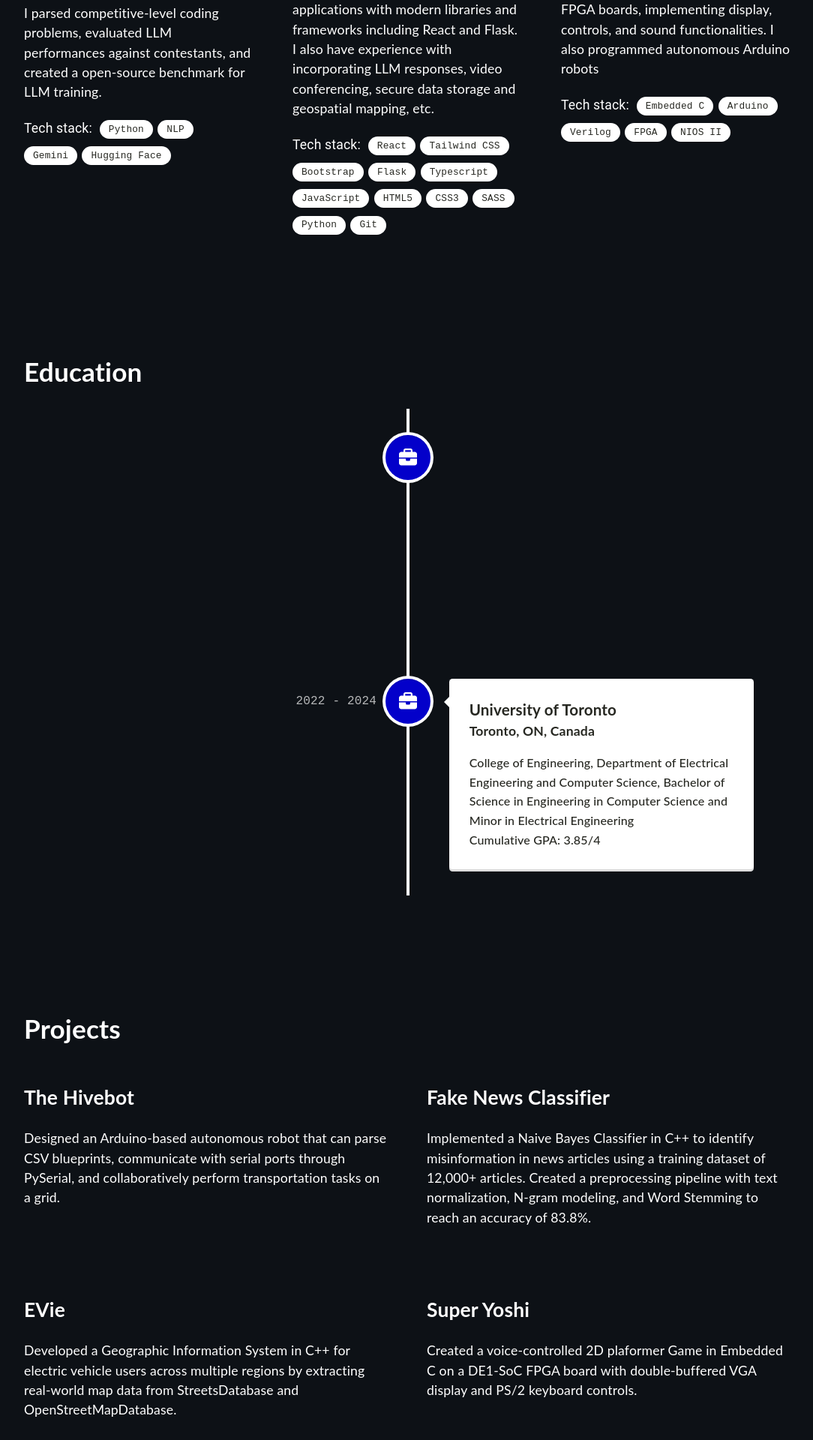
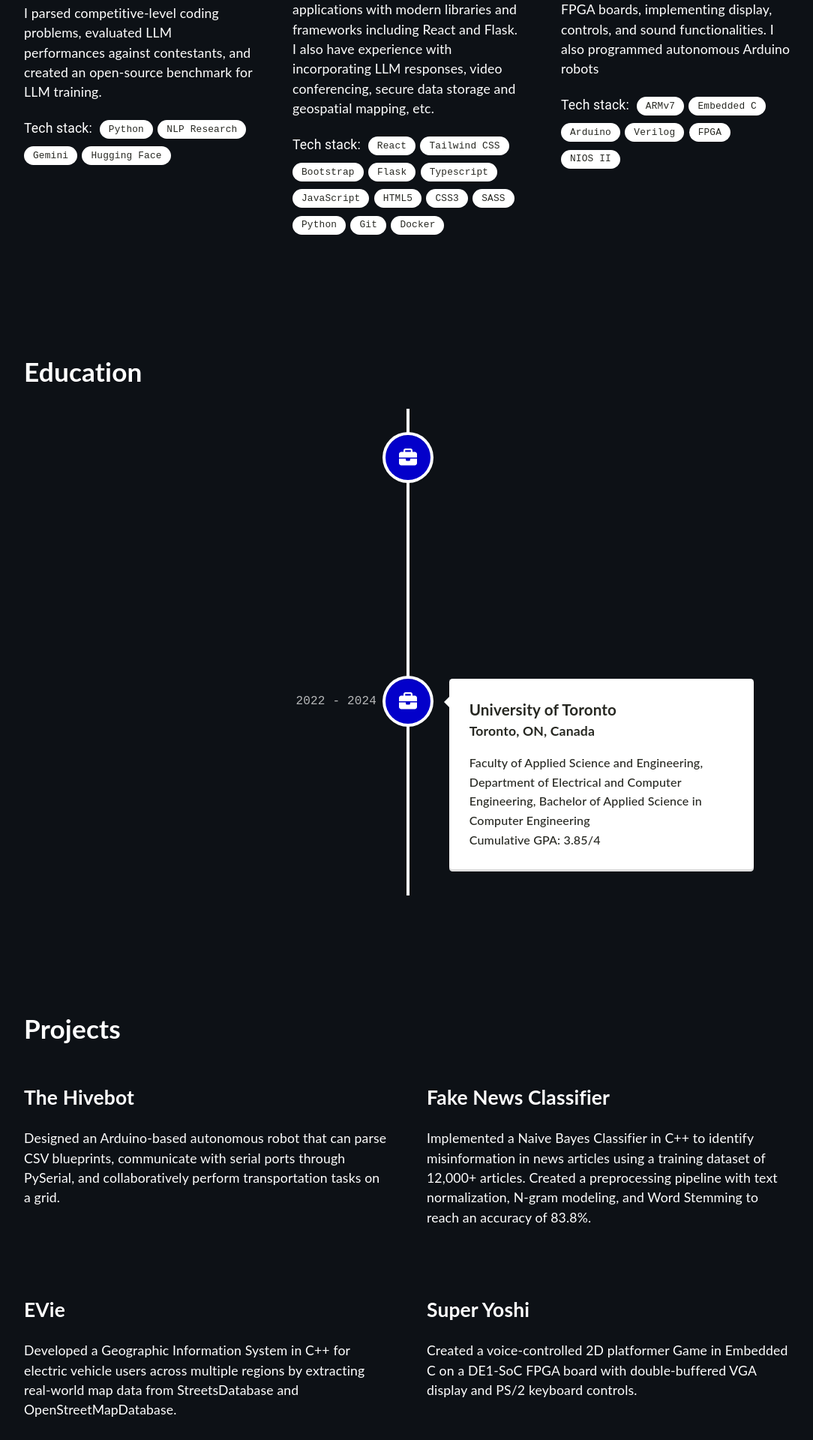
Before and after one commit to aoringx/aoringx.github.io, a React (Create React App) app: page / in a window 1280 px wide. Shown: the part 1440-3360 px from the top of the page at 75% size, without its empty margins (96-1180 px from the left). Built offline with nearby package versions, Linux system fonts and the light colour scheme.

Commit message:
fixed typo

```diff
--- a/src/components/About.tsx
+++ b/src/components/About.tsx
@@ -1,17 +1,12 @@
 import React from "react";
-import '@fortawesome/free-regular-svg-icons'
-import { FontAwesomeIcon } from '@fortawesome/react-fontawesome';
-import { faReact } from '@fortawesome/free-brands-svg-icons';
-import { faBrain , faRobot} from '@fortawesome/free-solid-svg-icons';
-import Chip from '@mui/material/Chip';
-import '../assets/styles/About.scss';
+import "@fortawesome/free-regular-svg-icons";
+import { FontAwesomeIcon } from "@fortawesome/react-fontawesome";
+import { faReact } from "@fortawesome/free-brands-svg-icons";
+import { faBrain, faRobot } from "@fortawesome/free-solid-svg-icons";
+import Chip from "@mui/material/Chip";
+import "../assets/styles/About.scss";
 
-const labelsFirst = [
-    "Python",
-    "NLP",
-    "Gemini",
-    "Hugging Face"
-];
+const labelsFirst = ["Python", "NLP Research", "Gemini", "Hugging Face"];
 
 const labelsSecond = [
   "React",
@@ -24,10 +19,12 @@ const labelsSecond = [
   "CSS3",
   "SASS",
   "Python",
-    "Git"
+  "Git",
+  "Docker",
 ];
 
 const labelsThird = [
+  "ARMv7",
   "Embedded C",
   "Arduino",
   "Verilog",
@@ -41,48 +38,62 @@ function About() {
       <div className="skills-container">
         <h1>About</h1>
         <p className="about">
-                Welcome to my home page! <br></br>
-                I am a senior undergraduate student majoring in Computer Science at the University of Michigan. <br></br>
-                My research interest is in Machine Learning and Natural Language Processing, and I currently serve as a research assistant at the LAUNCH Lab.
-                I am also passionate about embedded systems and computer security. <br></br>
-                I am fluent in C++ and Python, with proficiency in web development. <br></br>
+          Welcome to my home page! <br></br>I am a senior undergraduate student
+          majoring in Computer Science at the University of Michigan. <br></br>
+          My research interest is in Machine Learning and Natural Language
+          Processing, and I currently serve as a research assistant at the
+          LAUNCH Lab. I am also passionate about embedded systems and computer
+          security. <br></br>I am fluent in C++ and Python, and proficient in
+          web development. <br></br>
           In my free time, I enjoy swimming, badminton, dancing, and singing.
         </p>
 
         <div className="skills-grid">
-
           <div className="skill">
-                    <FontAwesomeIcon icon={faBrain} size="3x"/>
+            <FontAwesomeIcon icon={faBrain} size="3x" />
             <h3>Large Language Model Evaluation</h3>
-                    <p>I parsed competitive-level coding problems, evaluated LLM performances against contestants, and created a open-source benchmark for LLM training.</p>
+            <p>
+              I parsed competitive-level coding problems, evaluated LLM
+              performances against contestants, and created an open-source
+              benchmark for LLM training.
+            </p>
             <div className="flex-chips">
               <span className="chip-title">Tech stack:</span>
               {labelsFirst.map((label, index) => (
-                            <Chip key={index} className='chip' label={label} />
+                <Chip key={index} className="chip" label={label} />
               ))}
             </div>
           </div>
 
           <div className="skill">
-                    <FontAwesomeIcon icon={faReact} size="3x"/>
+            <FontAwesomeIcon icon={faReact} size="3x" />
             <h3>Full-stack Web Development</h3>
-                    <p>I have developed full-stack web applications with modern libraries and frameworks including React and Flask. I also have experience with incorporating LLM responses, video conferencing, secure data storage and geospatial mapping, etc.</p>
+            <p>
+              I have developed full-stack web applications with modern libraries
+              and frameworks including React and Flask. I also have experience
+              with incorporating LLM responses, video conferencing, secure data
+              storage and geospatial mapping, etc.
+            </p>
             <div className="flex-chips">
               <span className="chip-title">Tech stack:</span>
               {labelsSecond.map((label, index) => (
-                            <Chip key={index} className='chip' label={label} />
+                <Chip key={index} className="chip" label={label} />
               ))}
             </div>
           </div>
 
           <div className="skill">
-                    <FontAwesomeIcon icon={faRobot} size="3x"/>
-                    <h3>Embeddded Stystem Design</h3>
-                    <p>I designed embedded video games on FPGA boards, implementing display, controls, and sound functionalities. I also programmed autonomous Arduino robots</p>
+            <FontAwesomeIcon icon={faRobot} size="3x" />
+            <h3>Embedded System Design</h3>
+            <p>
+              I designed embedded video games on FPGA boards, implementing
+              display, controls, and sound functionalities. I also programmed
+              autonomous Arduino robots
+            </p>
             <div className="flex-chips">
               <span className="chip-title">Tech stack:</span>
               {labelsThird.map((label, index) => (
-                            <Chip key={index} className='chip' label={label} />
+                <Chip key={index} className="chip" label={label} />
               ))}
             </div>
           </div>
--- a/src/components/Education.tsx
+++ b/src/components/Education.tsx
@@ -1,10 +1,13 @@
 import React from "react";
-import '@fortawesome/free-regular-svg-icons'
-import { FontAwesomeIcon } from '@fortawesome/react-fontawesome';
-import { faBriefcase } from '@fortawesome/free-solid-svg-icons';
-import { VerticalTimeline, VerticalTimelineElement }  from 'react-vertical-timeline-component';
-import 'react-vertical-timeline-component/style.min.css';
-import '../assets/styles/Education.scss'
+import "@fortawesome/free-regular-svg-icons";
+import { FontAwesomeIcon } from "@fortawesome/react-fontawesome";
+import { faBriefcase } from "@fortawesome/free-solid-svg-icons";
+import {
+  VerticalTimeline,
+  VerticalTimelineElement,
+} from "react-vertical-timeline-component";
+import "react-vertical-timeline-component/style.min.css";
+import "../assets/styles/Education.scss";
 
 function Timeline() {
   return (
@@ -14,29 +17,41 @@ function Timeline() {
         <VerticalTimeline>
           <VerticalTimelineElement
             className="vertical-timeline-element--work"
-            contentStyle={{ background: 'white', color: 'rgb(39, 40, 34)' }}
-            contentArrowStyle={{ borderRight: '7px solid  white' }}
+            contentStyle={{ background: "white", color: "rgb(39, 40, 34)" }}
+            contentArrowStyle={{ borderRight: "7px solid  white" }}
             date="2024 - present"
-            iconStyle={{ background: '#0300caff', color: 'rgb(39, 40, 34)' }}
+            iconStyle={{ background: "#0300caff", color: "rgb(39, 40, 34)" }}
             icon={<FontAwesomeIcon icon={faBriefcase} />}
           >
-            <h3 className="vertical-timeline-element-title">University of Michigan</h3>
-            <h4 className="vertical-timeline-element-subtitle">Ann Arbor, MI, USA</h4>
+            <h3 className="vertical-timeline-element-title">
+              University of Michigan
+            </h3>
+            <h4 className="vertical-timeline-element-subtitle">
+              Ann Arbor, MI, USA
+            </h4>
             <p>
-              Faculty of Applied Science and Engineering, Department of Electrical and Computer Engineering, Bachelor of Applied Science in Computer Engineering <br></br>
+              College of Engineering, Department of Electrical Engineering and
+              Computer Science, Bachelor of Science in Engineering in Computer
+              Science and Minor in Electrical Engineering <br></br>
               Cumulative GPA: 3.972/4
             </p>
           </VerticalTimelineElement>
           <VerticalTimelineElement
             className="vertical-timeline-element--work"
             date="2022 - 2024"
-            iconStyle={{ background: '#0300caff', color: 'rgb(39, 40, 34)' }}
+            iconStyle={{ background: "#0300caff", color: "rgb(39, 40, 34)" }}
             icon={<FontAwesomeIcon icon={faBriefcase} />}
           >
-            <h3 className="vertical-timeline-element-title">University of Toronto</h3>
-            <h4 className="vertical-timeline-element-subtitle">Toronto, ON, Canada</h4>
+            <h3 className="vertical-timeline-element-title">
+              University of Toronto
+            </h3>
+            <h4 className="vertical-timeline-element-subtitle">
+              Toronto, ON, Canada
+            </h4>
             <p>
-              College of Engineering, Department of Electrical Engineering and Computer Science, Bachelor of Science in Engineering in Computer Science and Minor in Electrical Engineering <br></br>
+              Faculty of Applied Science and Engineering, Department of
+              Electrical and Computer Engineering, Bachelor of Applied Science
+              in Computer Engineering <br></br>
               Cumulative GPA: 3.85/4
             </p>
           </VerticalTimelineElement>
--- a/src/components/Project.tsx
+++ b/src/components/Project.tsx
@@ -1,36 +1,75 @@
 import React from "react";
-import '../assets/styles/Project.scss';
+import "../assets/styles/Project.scss";
 
 function Project() {
-    return(
+  return (
     <div className="projects-container" id="projects">
       <h1>Projects</h1>
       <div className="projects-grid">
-
         <div className="project">
           {/* <a href="https://github.com/AoringX/100-TheHive" target="_blank" rel="noreferrer"><img src={} className="zoom" alt="thumbnail" width="100%"/></a> */}
-                <a href="https://github.com/AoringX/100-TheHive" target="_blank" rel="noreferrer"><h2>The Hivebot</h2></a>
-                <p>Designed an Arduino-based autonomous robot that can parse CSV blueprints, communicate with serial ports through PySerial, and collaboratively perform transportation tasks on a grid.</p>
+          <a
+            href="https://github.com/AoringX/100-TheHive"
+            target="_blank"
+            rel="noreferrer"
+          >
+            <h2>The Hivebot</h2>
+          </a>
+          <p>
+            Designed an Arduino-based autonomous robot that can parse CSV
+            blueprints, communicate with serial ports through PySerial, and
+            collaboratively perform transportation tasks on a grid.
+          </p>
         </div>
 
         <div className="project">
           {/* <a href="https://github.com/AoringX/298-MLClassifier" target="_blank" rel="noreferrer"><img src={} className="zoom" alt="thumbnail" width="100%"/></a> */}
-                <a href="https://github.com/AoringX/298-MLClassifier" target="_blank" rel="noreferrer"><h2>Fake News Classifier</h2></a>
-                <p>Implemented a Naive Bayes Classifier in C++ to identify misinformation in news articles using a training dataset of 12,000+ articles. Created a preprocessing pipeline with text normalization, N-gram modeling, and Word Stemming to reach an accuracy of 83.8%. </p>
+          <a
+            href="https://github.com/AoringX/298-MLClassifier"
+            target="_blank"
+            rel="noreferrer"
+          >
+            <h2>Fake News Classifier</h2>
+          </a>
+          <p>
+            Implemented a Naive Bayes Classifier in C++ to identify
+            misinformation in news articles using a training dataset of 12,000+
+            articles. Created a preprocessing pipeline with text normalization,
+            N-gram modeling, and Word Stemming to reach an accuracy of 83.8%.{" "}
+          </p>
         </div>
 
         <div className="project">
           {/* <a href="https://github.com/Edwardobird/ECE297Project" target="_blank" rel="noreferrer"><img src={} className="zoom" alt="thumbnail" width="100%"/></a> */}
-                <a href="https://github.com/Edwardobird/ECE297Project" target="_blank" rel="noreferrer"><h2>EVie</h2></a>
-                <p>Developed a Geographic Information System in C++ for electric vehicle users across multiple regions by extracting real-world map data from StreetsDatabase and OpenStreetMapDatabase.</p>
+          <a
+            href="https://github.com/Edwardobird/ECE297Project"
+            target="_blank"
+            rel="noreferrer"
+          >
+            <h2>EVie</h2>
+          </a>
+          <p>
+            Developed a Geographic Information System in C++ for electric
+            vehicle users across multiple regions by extracting real-world map
+            data from StreetsDatabase and OpenStreetMapDatabase.
+          </p>
         </div>
 
         <div className="project">
           {/* <a href="https://github.com/AoringX/243-SuperYoshi" target="_blank" rel="noreferrer"><img src={} className="zoom" alt="thumbnail" width="100%"/></a> */}
-                <a href="https://github.com/AoringX/243-SuperYoshi" target="_blank" rel="noreferrer"><h2>Super Yoshi</h2></a>
-                <p>Created a voice-controlled 2D plaformer Game in Embedded C on a DE1-SoC FPGA board with double-buffered VGA display and PS/2 keyboard controls.</p>
+          <a
+            href="https://github.com/AoringX/243-SuperYoshi"
+            target="_blank"
+            rel="noreferrer"
+          >
+            <h2>Super Yoshi</h2>
+          </a>
+          <p>
+            Created a voice-controlled 2D platformer Game in Embedded C on a
+            DE1-SoC FPGA board with double-buffered VGA display and PS/2
+            keyboard controls.
+          </p>
         </div>
-
       </div>
     </div>
   );
```
Also changed, not shown: tsconfig.json (+2 -8 lines), 2 other files (tests, documents, lock files or other folders). Lines whose indentation alone changed are shown as unchanged.
